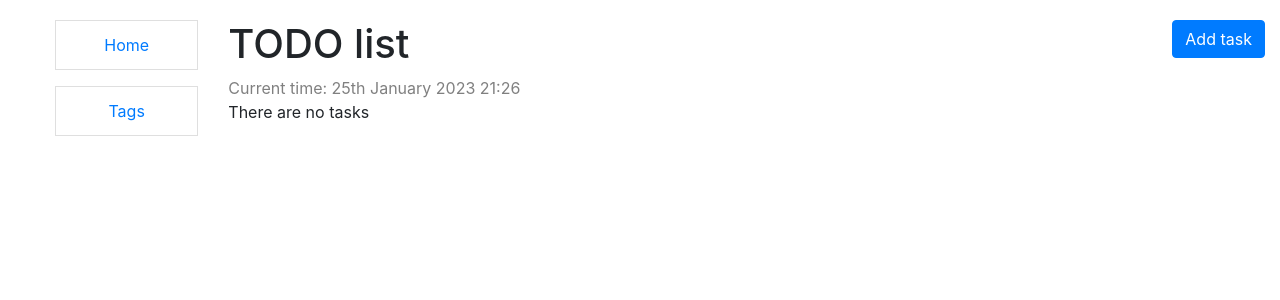
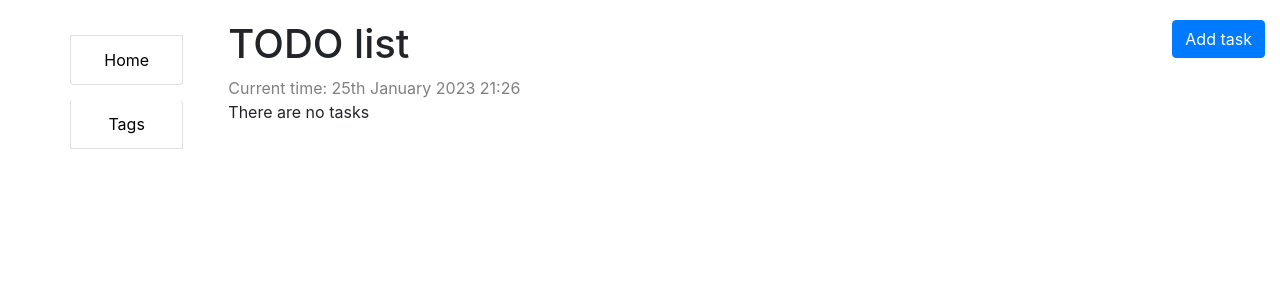
Before and after one commit to antonychumak/todo_list, a Django app: page / in a window 1280 px wide. Shown: the top 300 px of the page. Run offline with Django 4.2, Linux system fonts and the light colour scheme; data that the repository does not hold is empty.

Commit message:
fix button click area on sidebar

```diff
--- a/templates/includes/sidebar.html
+++ b/templates/includes/sidebar.html
@@ -1,6 +1,6 @@
 <ul class="nav-sidebar">
   <div class="text-xl-center">
-    <p class="list-group-item btn-outline-light"><a href="{% url 'schedule:index'%}">Home</a><p>
-    <p class="list-group-item btn-outline-light"><a href="{% url 'schedule:tags' %}">Tags</a></p>
+      <a class="list-group-item btn btn-outline-light" style="color:black; margin: 15px;" href="{% url 'schedule:index'%}">Home</a>
+      <a class="list-group-item btn btn-outline-light" style="color: black; margin: 15px;" href="{% url 'schedule:tags' %}">Tags</a>
   </div>
 </ul>
```
